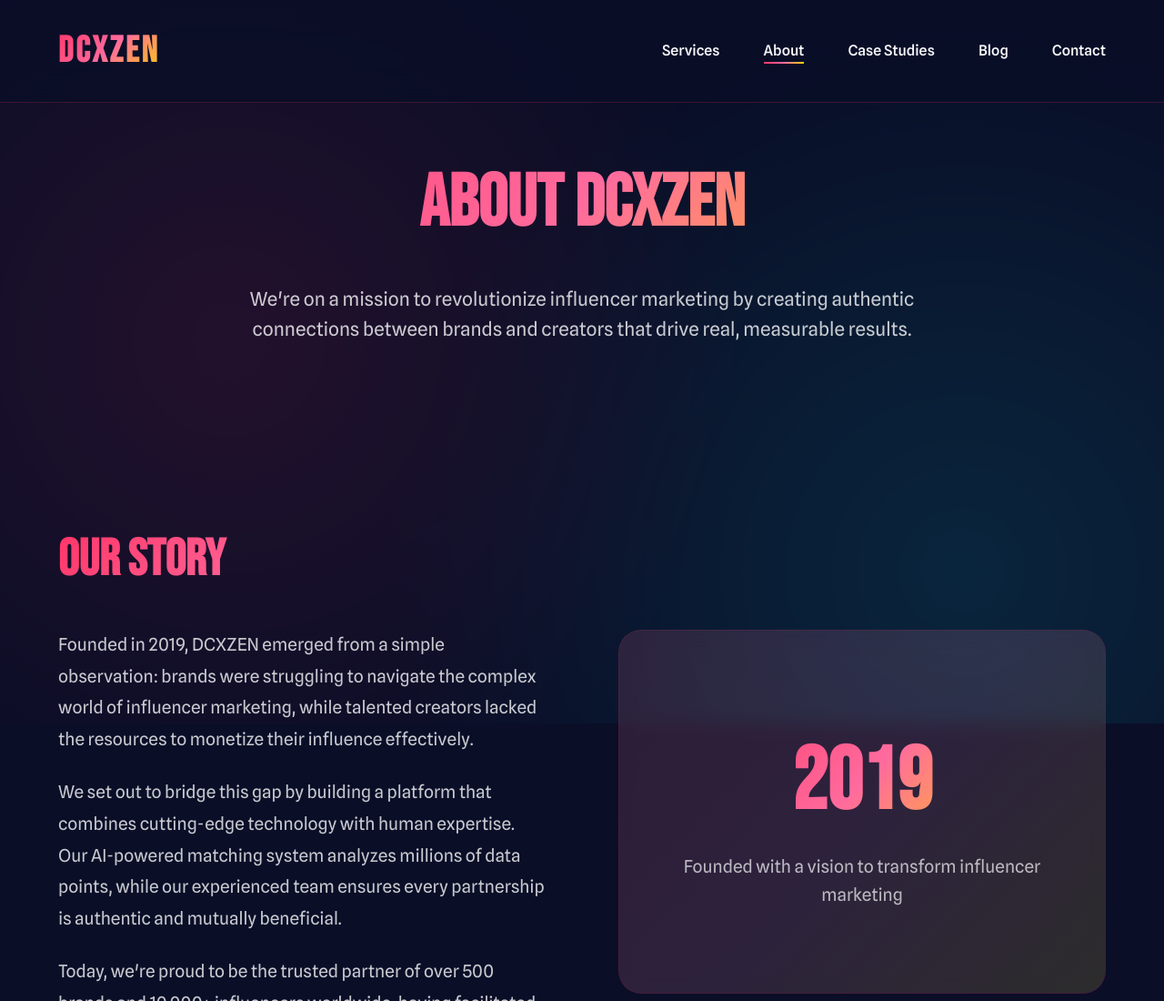
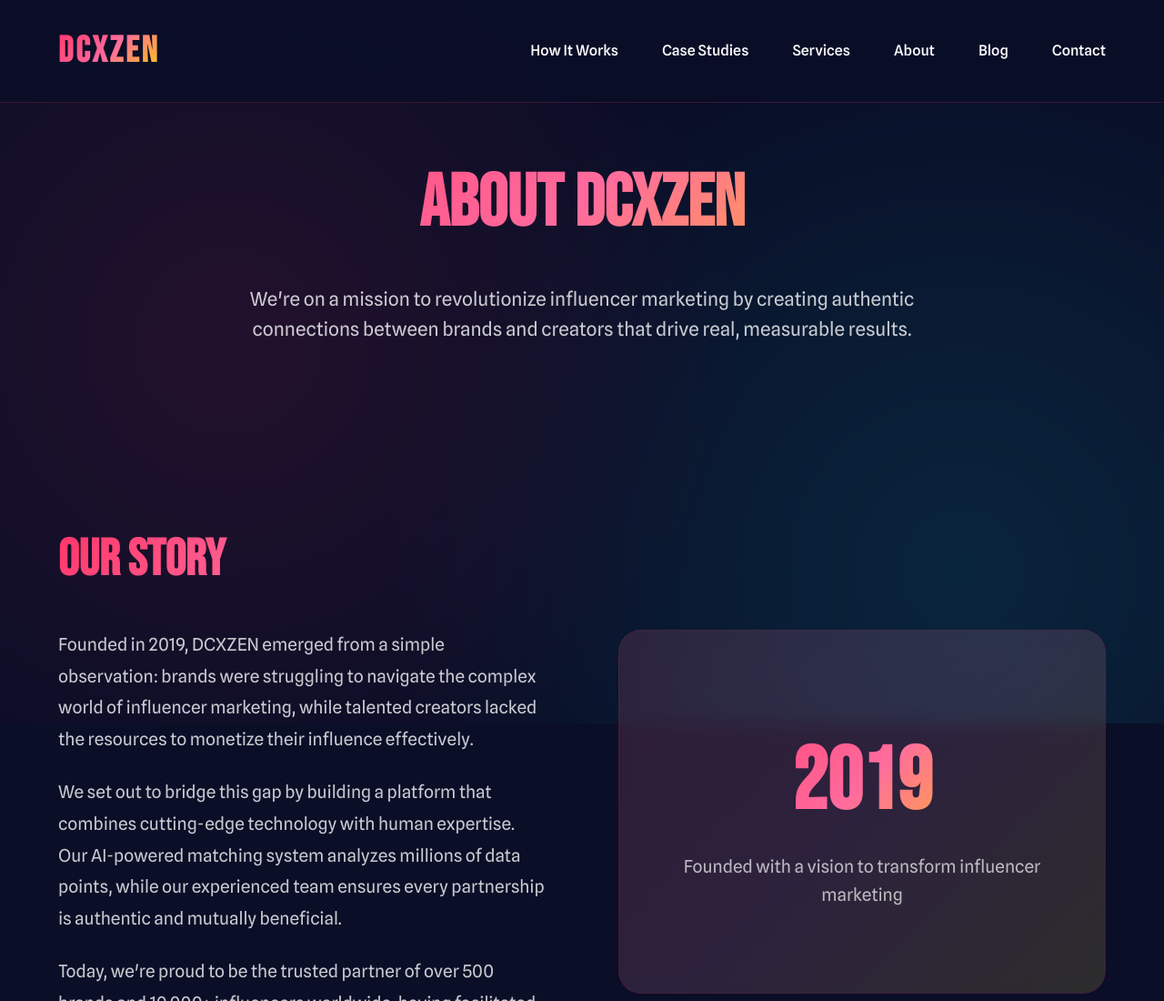
Before and after one commit to mydeepcode/dcxzen, a plain HTML site: page about.html in a window 1280 px wide. Shown: the top 1100 px of the page at 91% size. Drawn offline with Linux system fonts and the light colour scheme.

Commit message:
Update about.html

```diff
--- a/about.html
+++ b/about.html
@@ -528,12 +528,14 @@
         <nav>
             <a href="index.html" class="logo">DCXZEN</a>
             <ul class="nav-links">
-                <li><a href="services.html">Services</a></li>
-                <li><a href="about.html" class="active">About</a></li>
-                <li><a href="case-studies.html">Case Studies</a></li>
-                <li><a href="blog.html">Blog</a></li>
-                <li><a href="contact.html">Contact</a></li>
+              <li><a href="index.html#how-it-works">How It Works</a></li>
+              <li><a href="case-studies.html">Case Studies</a></li>
+              <li><a href="services.html">Services</a></li>
+              <li><a href="about.html">About</a></li>
+              <li><a href="blog.html">Blog</a></li>
+              <li><a href="contact.html">Contact</a></li>
             </ul>
+
         </nav>
     </header>
 
```
